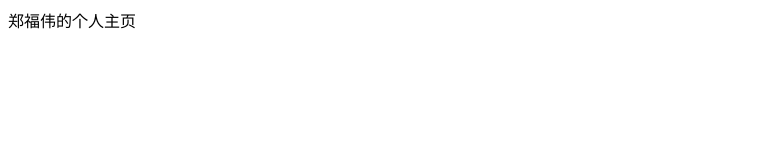
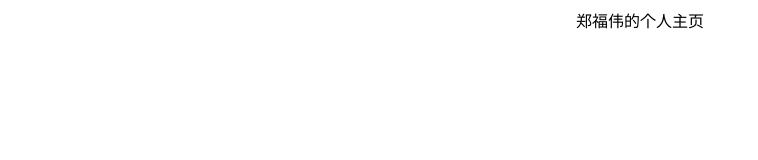
Before and after one commit to codeDonald/codeDonald.github.io, a plain HTML site: page index.html in a window 1280 px wide. Shown: the whole page, without its empty margins (0-758 px from the left). Drawn offline with Linux system fonts and the light colour scheme.

Commit message:
Update index.html

```diff
--- a/index.html
+++ b/index.html
@@ -2,9 +2,9 @@
 <html>
 <head>
 <meta charset="UTF-8">
-<title>codeDonald.github.io</title>
+<title> <center>codeDonald.github.io</center></title>
 </head>
 <body>
-郑福伟的个人主页
+  <center>郑福伟的个人主页</center>
 </body>
 </html>
```
